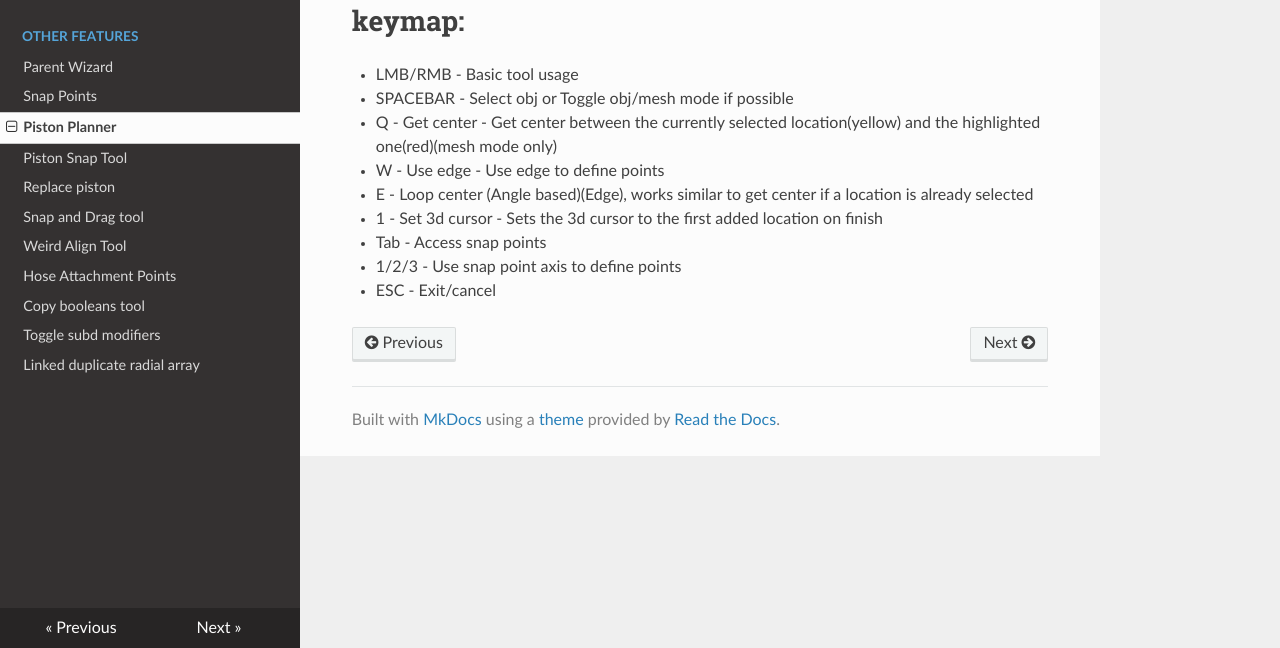
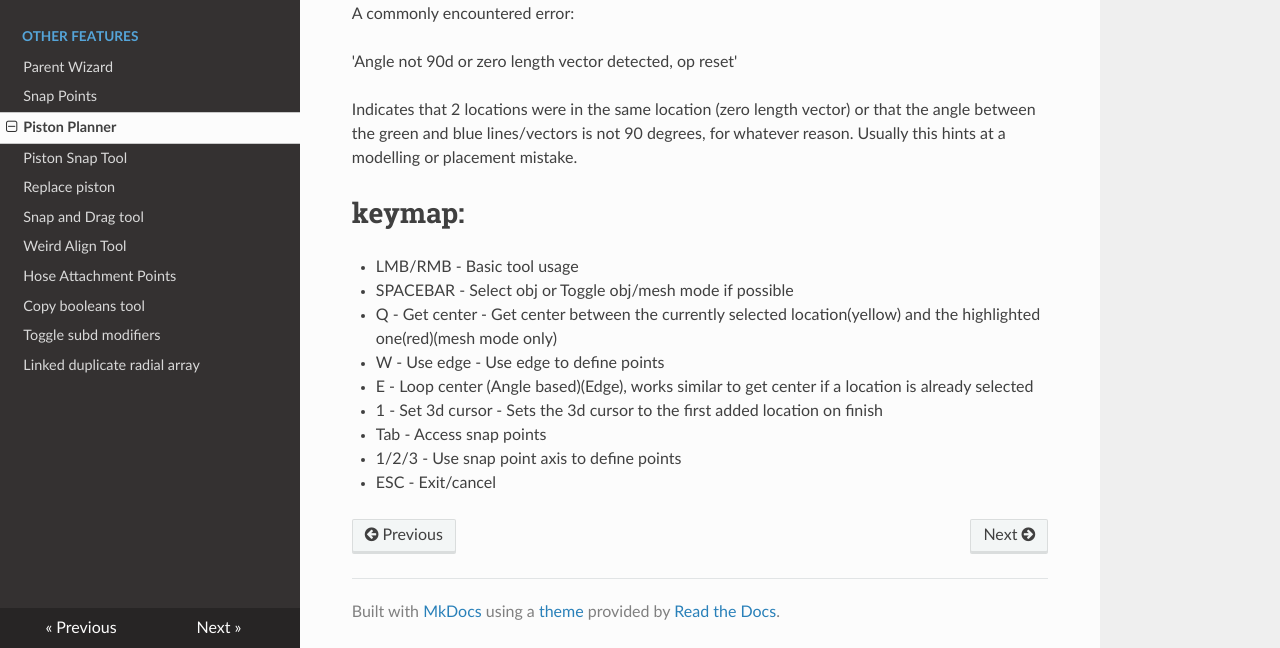
Before and after one commit to ZenderB3D/pp_docs, an MkDocs documentation site: the page built from docs/Features/piston_planner.md, in a window 1280 px wide and 1174 px high. Shown: the part 526-1174 px from the top of the window. Built offline with MkDocs 1.6.1, drawn with Linux system fonts in a browser that asks for light colours; nearby versions of some CDN libraries.

Commit message:
documentation update

```diff
--- a/docs/Features/piston_planner.md
+++ b/docs/Features/piston_planner.md
@@ -2,7 +2,14 @@
 
 A tool that can be used to place existing pistons or establish a 'work' plane to model one.
 
-<iframe width="560" height="315" src="https://www.youtube.com/embed/-REBxjiWLWk" title="YouTube video player" frameborder="0" allow="accelerometer; autoplay; clipboard-write; encrypted-media; gyroscope; picture-in-picture" allowfullscreen></iframe>
+<iframe width="560" height="315" src="https://www.youtube.com/embed/OdY0FhheqQ0?si=2I5A2MYsc_u6sdH1&amp;start=88" title="YouTube video player" frameborder="0" allow="accelerometer; autoplay; clipboard-write; encrypted-media; gyroscope; picture-in-picture; web-share" allowfullscreen></iframe>
+
+A commonly encountered error:
+
+'Angle not 90d or zero length vector detected, op reset'
+
+Indicates that 2 locations were in the same location (zero length vector) or that the angle between the green and blue lines/vectors is not 90 degrees, for whatever reason. Usually this hints at a modelling or placement mistake.
+
 
 #keymap:
 * LMB/RMB - Basic tool usage
```
Also changed, not shown: docs/Quickrigs/telescopic.md (+1 -1 lines), docs/index.md (+1 -1 lines).
